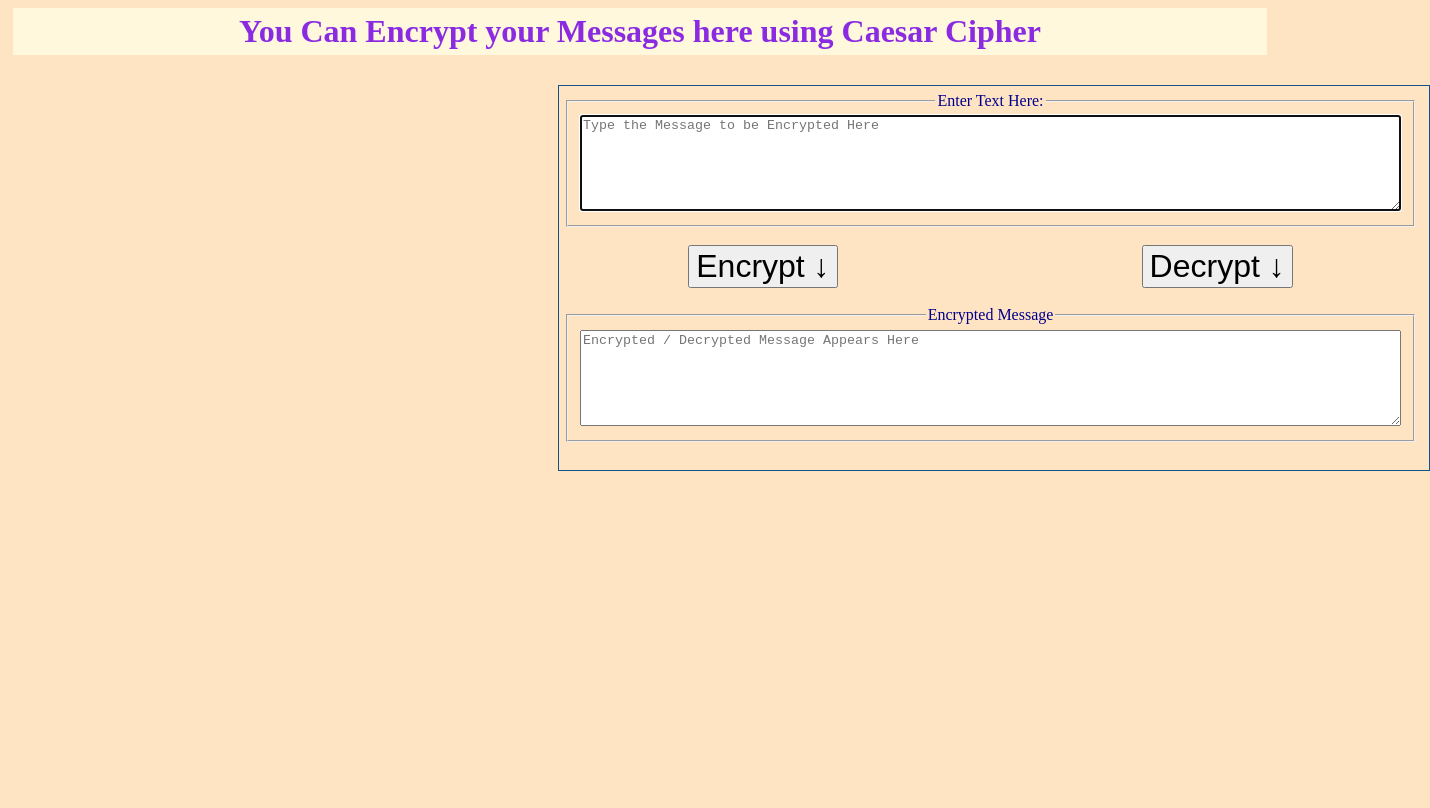
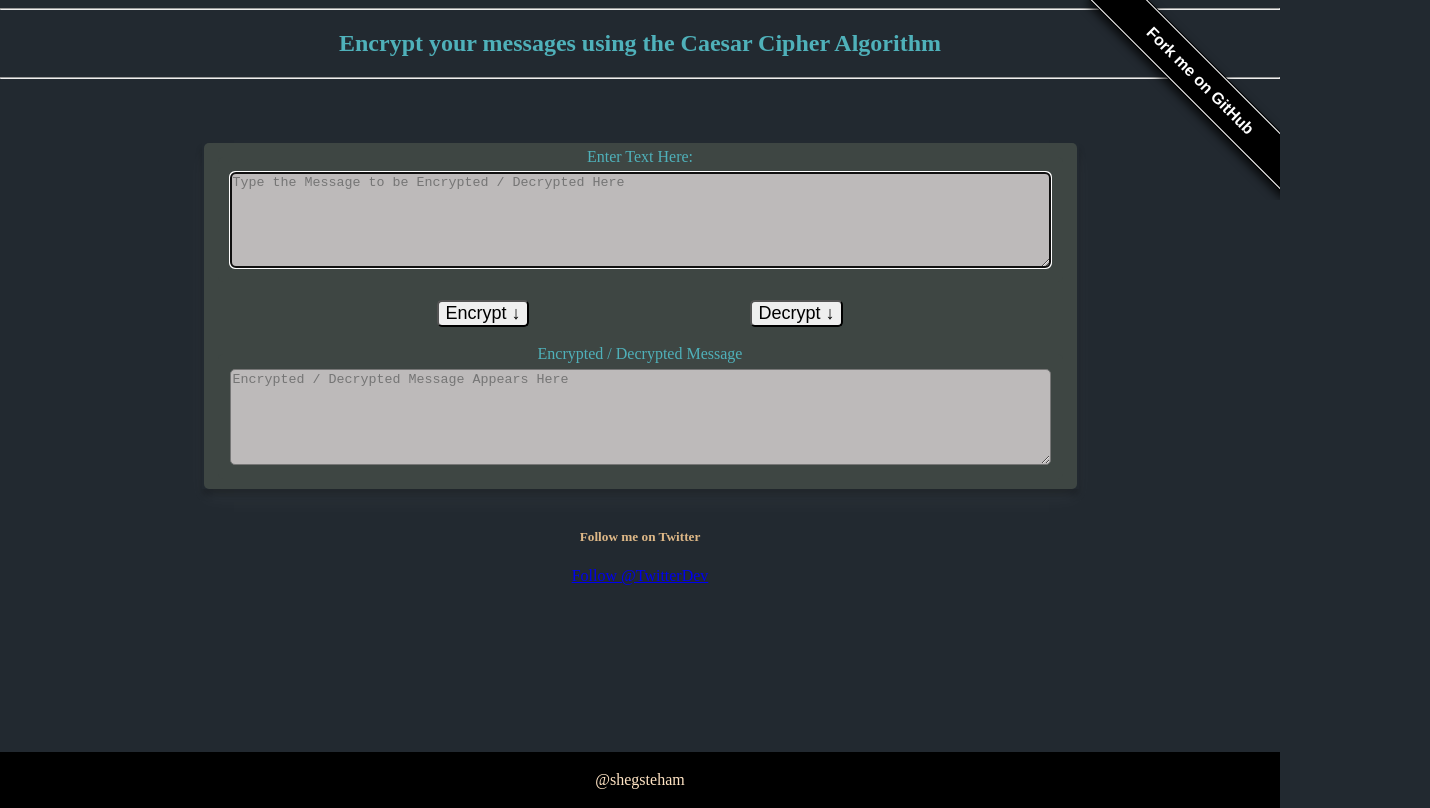
Before and after one commit to Oluwasegun-AA/Caesar_Cipher_Encryption_Algorithm, a plain HTML site: page index.html in a window 1280 px wide. Shown: the whole page, 1430 px wide, since content can reach past the window. Drawn offline with Linux system fonts and the light colour scheme.

Commit message:
ft(ui): re-style view[ finishes]

```diff
--- a/index.html
+++ b/index.html
@@ -2,29 +2,42 @@
 <html lang="en-US">
 <head>
         <title>Caesar Cipher</title>
+        <link rel="stylesheet" href="styles/cipher.css" type="text/css" />
+        <script type="text/javascript" src="js/cipher.js"></script>
 </head>
 <body>
-        <link rel="stylesheet" href="styles/cipher.css" type="text/css" />
-        <script type="text/javascript" src="js/cipher.js"></script>
-        <h1>You Can Encrypt your Messages here using Caesar Cipher</h1>
-        <fieldset>
+  <div class="top">
+    <hr>
+    <h2 class="span">Encrypt your messages using the Caesar Cipher Algorithm</h2>
+    <hr>
+    <style>#forkongithub a{background:#000;color:#fff;text-decoration:none;font-family:arial,sans-serif;text-align:center;font-weight:bold;padding:5px 40px;font-size:1rem;line-height:2rem;position:relative;transition:0.5s;}#forkongithub a:hover{background:#c11;color:#fff;}#forkongithub a::before,#forkongithub a::after{content:"";width:100%;display:block;position:absolute;top:1px;left:0;height:1px;background:#fff;}#forkongithub a::after{bottom:1px;top:auto;}@media screen and (min-width:800px){#forkongithub{position:fixed;display:block;top:0;right:0;width:200px;overflow:hidden;height:200px;z-index:9999;}#forkongithub a{width:200px;position:absolute;top:60px;right:-60px;transform:rotate(45deg);-webkit-transform:rotate(45deg);-ms-transform:rotate(45deg);-moz-transform:rotate(45deg);-o-transform:rotate(45deg);box-shadow:4px 4px 10px rgba(0,0,0,0.8);}}</style><span id="forkongithub"><a href="https://github.com/shegsteham/Caesar_Cipher_Encryption_Algorithm">Fork me on GitHub</a></span>
+    <div class="container">
+    <fieldset class="fieldsets">
                 <fieldset>
                         <legend>Enter Text Here: </legend>
-                        <textarea autofocus rows="6" cols="100" input type="text" value="" id="input" placeholder="Type the Message to be Encrypted Here"></textarea>
+                        <textarea autofocus rows="6" cols="100" input type="text" value="" id="input" placeholder="Type the Message to be Encrypted / Decrypted Here"></textarea>
                 </fieldset>
                 </br>
-                <div>
-                        <button type="button" class="button1" id="submit1" onclick = "encrypt()" autocomplete="off"> Encrypt &#x2193; </button>
-                        <button type="button" class="button2" id="submit2" onclick = "decrypt()" autocomplete="off"> Decrypt &#x2193; </button>
+                <div class="buttons">
+                        <button type="button" class="button" id="submit1" onclick = "encrypt()" autocomplete="off"> Encrypt &#x2193; </button>
+                        <button type="button" class="button" id="submit2" onclick = "decrypt()" autocomplete="off"> Decrypt &#x2193; </button>
                 </div>
                 </br>
                 <fieldset>
-                        <legend>Encrypted Message </legend>
+                        <legend>Encrypted / Decrypted Message </legend>
                         <textarea rows="6" cols="100" input type="text" name="encryptedText" id="output" value="" placeholder="Encrypted / Decrypted Message Appears Here"></textarea>
                 </fieldset>
                 </div>
                 </br>
         </fieldset>
-
+        <h5 class="follow">Follow me on Twitter</h5>
+        <a href="https://twitter.com/shegsteham?ref_src=twsrc%5Etfw" class="twitter-follow-button" data-show-count="false">Follow @TwitterDev</a><script async src="https://platform.twitter.com/widgets.js" charset="utf-8"></script>
+      </div>
+  </div>
+        <footer class="footer">
+          <div class="text">
+            <p>@shegsteham</p>
+          </div>
+        </footer>
 </body>
 </html>
--- a/styles/cipher.css
+++ b/styles/cipher.css
@@ -1,41 +1,77 @@
-h1 {
-    color: blueviolet;
-    background-color: cornsilk;
-    margin: 5px;
-    padding: 5px;
-    border: light #343434 groove;
-    text-align:center;
-}
+html,
 body {
-    background-color: bisque;
-        text-align: center;
-    }
-
-body>fieldset {
-    color: darkblue;
-    border: 1px solid rgb(19, 83, 136);
-    margin: 5px;
-    padding-left:5px;
-    text-align: center;
-    width: 30px;
-    margin: 30px;
-    orientation: center;
-    margin-left: 550px;
-
+  padding: 0px;
+  margin: 0px;
+  width: 100%;
 }
 
-.p{
-    text-align: center;
-    color: darkgreen;
-    border: thick burlywood;
-    font-size: 16px;
+.span {
+  color:#4FB1BA;
+  width: 100%;
 }
 
-.button1{
-    font-size: 32px;
-    margin-right: 300px
+body {
+  background-color: #222930;
+  text-align: center;
+  height: 100vh;
 }
 
-.button2{
-    font-size: 32px;
+.top {
+  height: 93vh;
 }
+
+.p {
+  text-align: center;
+  color: #222930;
+  border: thick burlywood;
+  font-size: 16px;
+}
+
+.button {
+  font-size: 18px;
+  border-radius: 5px;
+}
+
+.buttons {
+  display: flex;
+  flex-direction: row;
+  justify-content: space-evenly;
+}
+
+.footer {
+  background-color: black;
+  color: bisque;
+  height: 7vh;
+}
+
+h5 {
+  text-align: center;
+}
+
+.container {
+  color: darkblue;
+  width: max-content;
+  margin: auto;
+  margin-top: 5%;
+  box-shadow: 0 10px 20px rgba(255, 255, 255, 0.041), 0 6px 6px rgba(0,0,0,0.23);
+  text-align: center;
+}
+fieldset {
+  border-radius: 5px;
+  color: #4FB1BA;
+  border:rgb(160, 160, 160);
+  background-color: rgb(62, 70, 67)
+}
+textarea {
+  border-radius: 5px;
+  background-color: rgb(189, 186, 186);
+}
+
+.follow {
+  color: burlywood;
+}
+
+.text{
+  padding-top: 3px;
+  text-align: center;
+}
```
